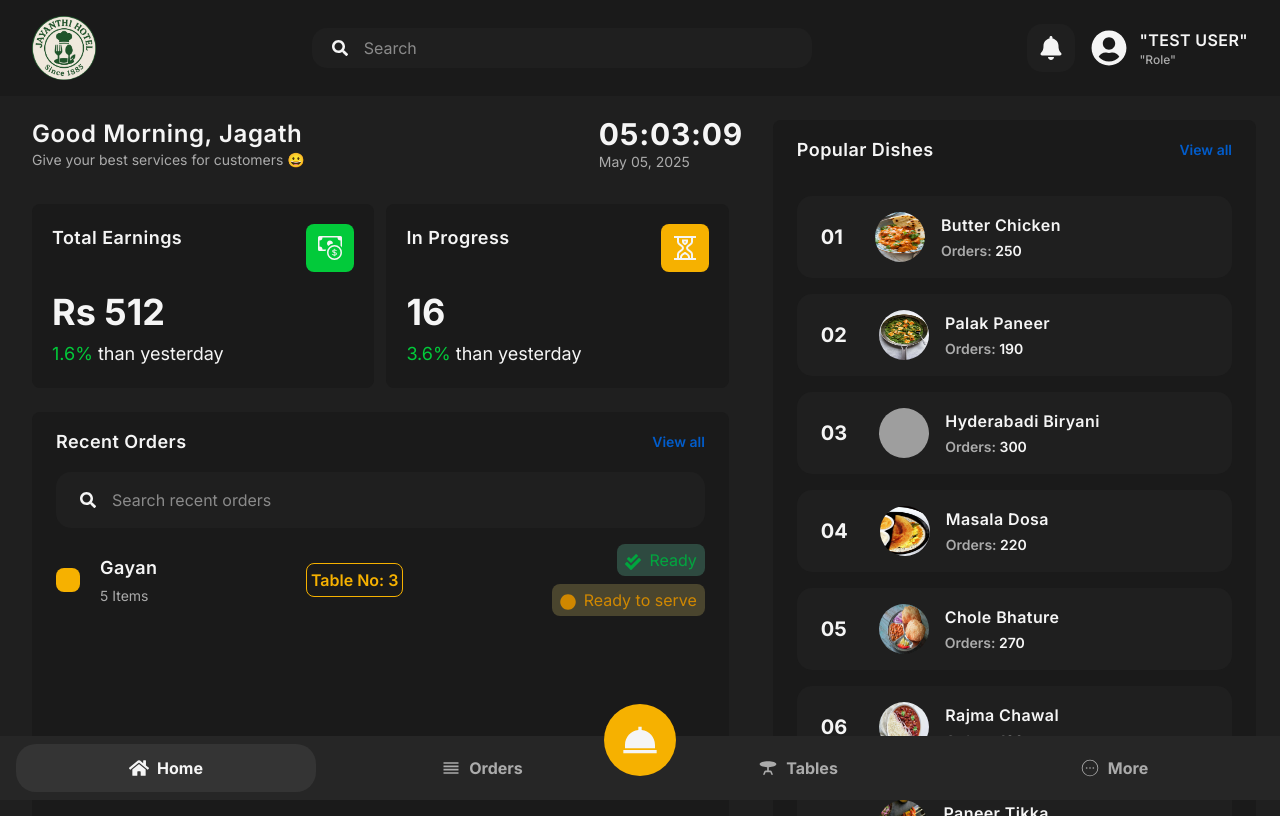
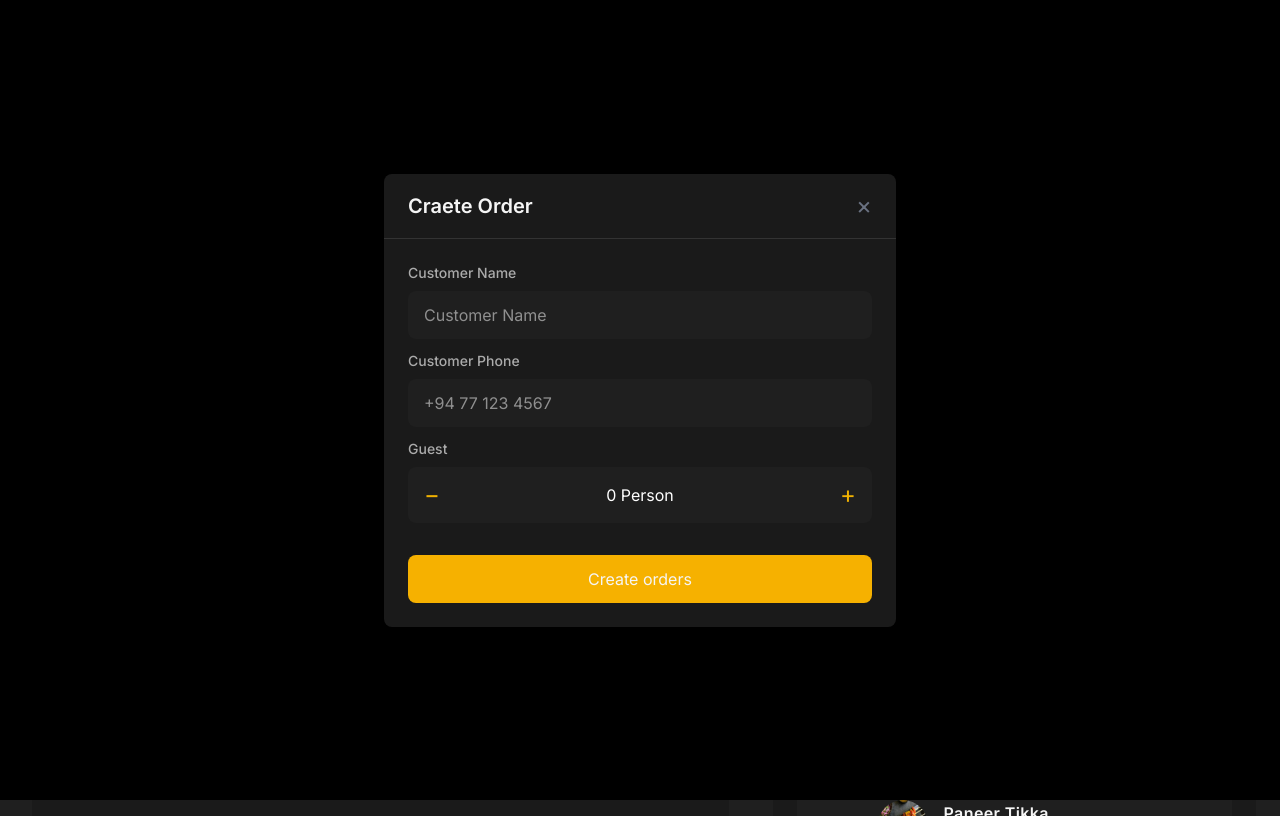
Before and after one commit to EA-Gayan/pos_system, a React (Vite) app in the folder pos_frontend/: page / in a window 1280 px wide. Both pictures are taken after a click on the button 640 px from the left and 740 px from the top of the page. Built offline with nearby package versions, Linux system fonts and the light colour scheme; grey boxes are pictures that could not be loaded.

Commit message:
update modal

```diff
--- a/pos_frontend/src/components/shared/BottomNav.jsx
+++ b/pos_frontend/src/components/shared/BottomNav.jsx
@@ -4,12 +4,14 @@ import { CiCircleMore } from "react-icons/ci";
 import { FaHome } from "react-icons/fa";
 import { MdOutlineReorder, MdTableBar } from "react-icons/md";
 import { useLocation, useNavigate } from "react-router-dom";
+import Modal from "./Modal";
 
 const BottomNav = () => {
   const navigate = useNavigate();
   const location = useLocation();
 
   const [isModalOpen, setIsModalOpen] = useState(false);
+  const [guestCount, setGuestCount] = useState(0);
 
   const openModal = () => setIsModalOpen(true);
   const closeModal = () => setIsModalOpen(false);
@@ -53,6 +55,64 @@ const BottomNav = () => {
       >
         <BiSolidDish size={40} />
       </button>
+      <Modal isOpen={isModalOpen} onClose={closeModal} title="Craete Order">
+        <div>
+          <label className="block text-[#ababab] mb-2 text-sm font-medium">
+            Customer Name
+          </label>
+          <div className="flex items-center rounded-lg p-3 px-4 bg-[#1f1f1f]">
+            <input
+              type="text"
+              name=""
+              placeholder="Customer Name"
+              id=""
+              className="bg-transparent flex-1 text-white foucus:outline-none"
+            />
+          </div>
+        </div>
+        <div>
+          <label className="block text-[#ababab] mb-2 mt-3 text-sm font-medium">
+            Customer Phone
+          </label>
+          <div className="flex items-center rounded-lg p-3 px-4 bg-[#1f1f1f]">
+            <input
+              type="text"
+              name=""
+              placeholder="+94 77 123 4567"
+              id=""
+              className="bg-transparent flex-1 text-white foucus:outline-none"
+            />
+          </div>
+        </div>
+        <div>
+          <label className="block text-[#ababab] mb-2 mt-3 text-sm font-medium">
+            Guest
+          </label>
+          <div className="flex items-center justify-between bg-[#1f1f1f] rounded-lg py-3 px-4">
+            <button
+              onClick={() => setGuestCount((pre) => pre - 1)}
+              className="text-yellow-500 text-2xl"
+            >
+              &minus;
+            </button>
+            <span className="text-white">{guestCount} Person</span>
+            <button
+              onClick={() => setGuestCount((pre) => pre + 1)}
+              className="text-yellow-500 text-2xl"
+            >
+              &#43;
+            </button>
+          </div>
+        </div>
+        <button
+          onClick={() => {
+            navigate("/tables");
+          }}
+          className="w-full bg-[#f6B100] py-3 mt-8 rounded-lg text-[#f5f5f5] hover:text-yellow-700"
+        >
+          Create orders
+        </button>
+      </Modal>
     </div>
   );
 };
```
